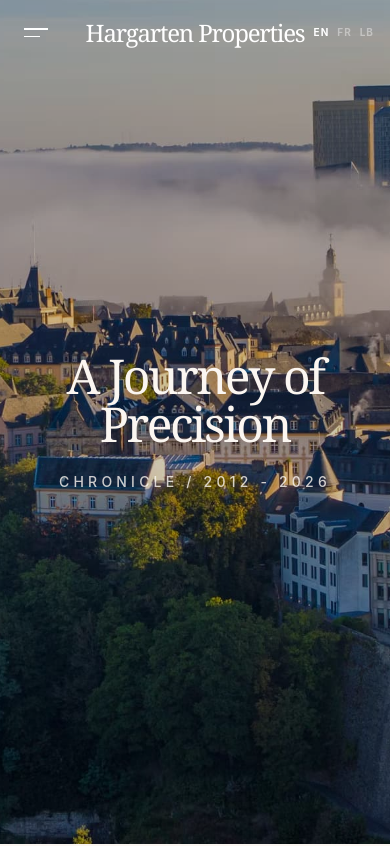
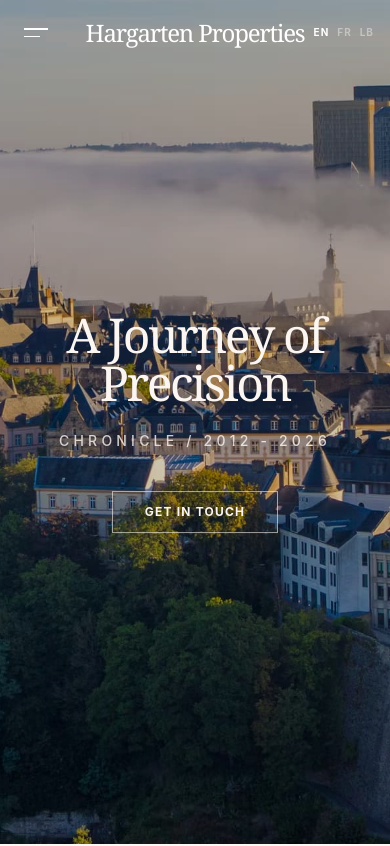
Before and after one commit to briggsdavis/hargarten, a React (Vite) app: page / in a window 390 px wide. Shown: the top 846 px of the page. Built offline with nearby package versions, Linux system fonts and the light colour scheme.

Commit message:
Add mobile-only hero CTA button on home page
Adds a contact button below the hero subtitle on mobile (md:hidden).
Links to the contact page using the existing contact_title translation key
(Get in Touch / Nous Contacter / Kontaktéiert eis).

https://claude.ai/code/session_01TzcE9KGWkDNMDMJkeqi4x3

```diff
--- a/src/pages/Home.tsx
+++ b/src/pages/Home.tsx
@@ -59,6 +59,19 @@ export const Home = () => {
           >
             {t("home_hero_subtitle", { year: String(new Date().getFullYear()) })}
           </motion.p>
+          <motion.div
+            initial={{ y: 20, opacity: 0 }}
+            animate={{ y: 0, opacity: 1 }}
+            transition={{ delay: 1.1, duration: 0.8 }}
+            className="md:hidden mt-10"
+          >
+            <LocaleLink
+              to="/contact"
+              className="inline-block border border-parchment/60 text-parchment px-8 py-3 text-xs uppercase tracking-widest font-bold hover:bg-parchment hover:text-primary transition-colors duration-300 interactive"
+            >
+              {t("contact_title")}
+            </LocaleLink>
+          </motion.div>
         </div>
       </section>
 
```
